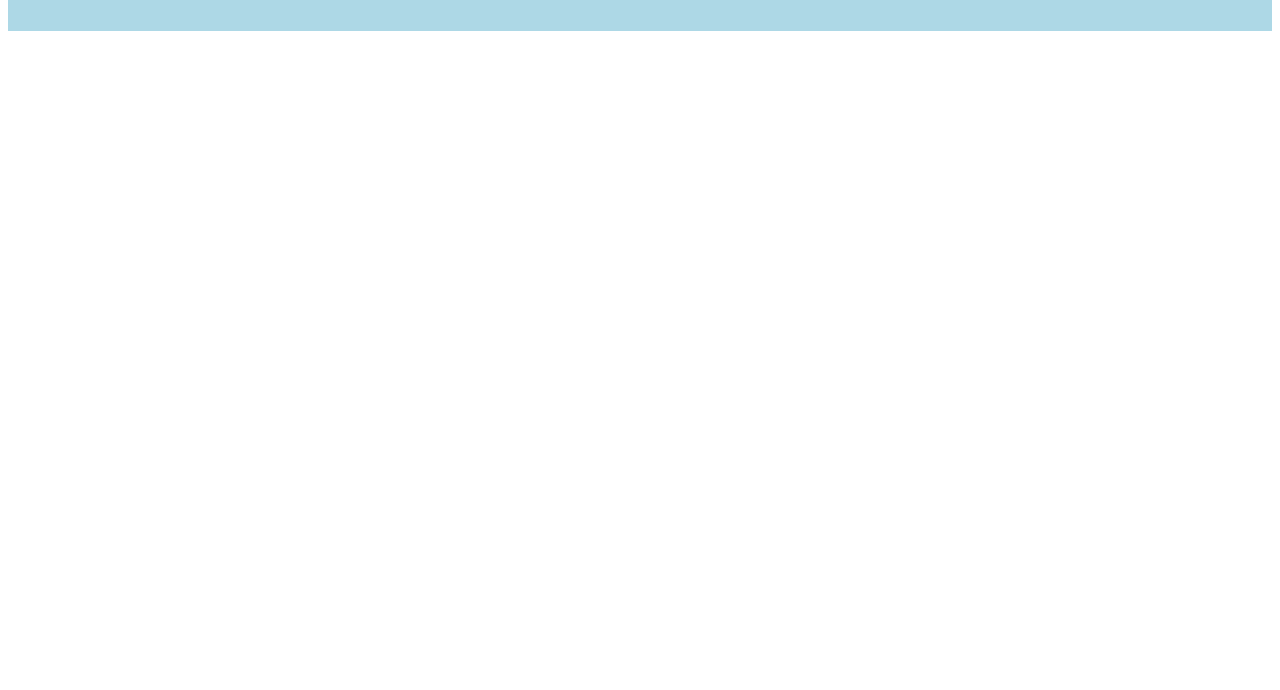
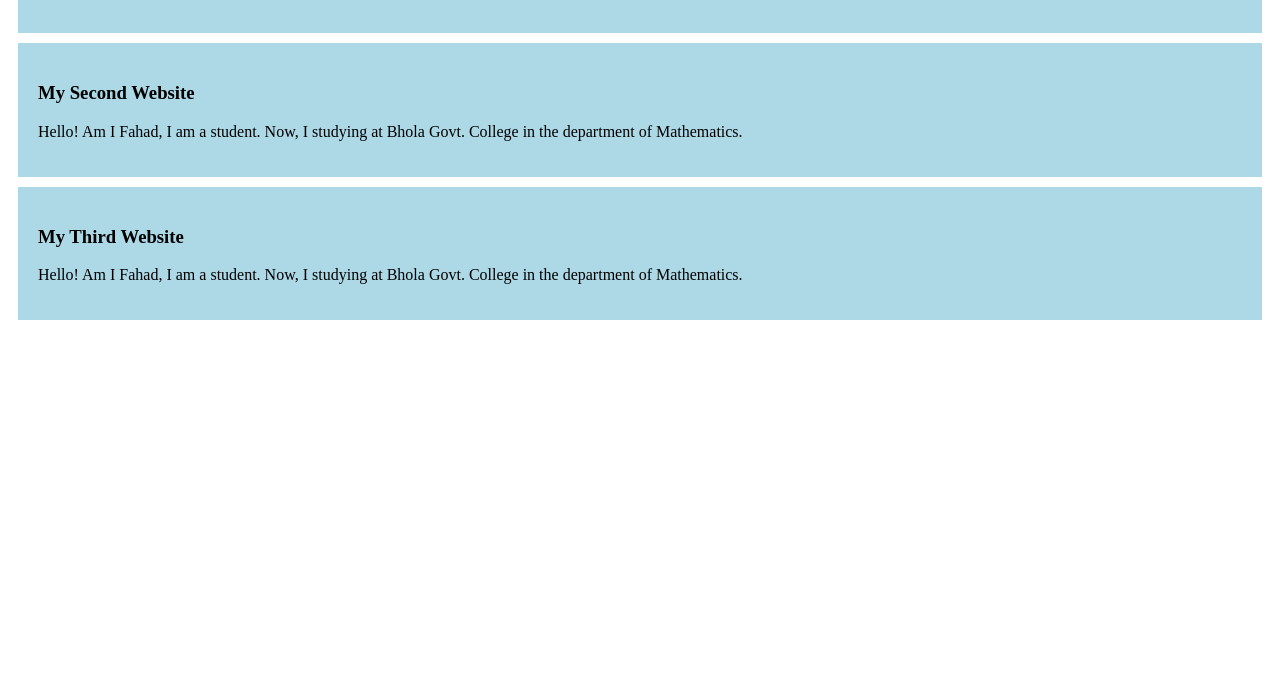
Before and after one commit to Fahad-3088/My-First-Website, a plain HTML site: page index.html in a window 1280 px wide. Shown: the part 110-800 px from the top of the page. Drawn offline with Linux system fonts and the light colour scheme.

Commit message:
added the second and third blog

```diff
--- a/Styles/Blog.css
+++ b/Styles/Blog.css
@@ -1,4 +1,5 @@
 div{
     background-color: lightblue;
     padding: 20px;
+    margin: 10px;
 }
--- a/index.html
+++ b/index.html
@@ -12,5 +12,13 @@
         <h3> My First Website</h3>
         <p> Hello! Am I Fahad, I am a student. Now, I studying at Bhola Govt. College in the department of Mathematics.</p>
     </div>
+    <div>
+        <h3> My Second Website</h3>
+        <p> Hello! Am I Fahad, I am a student. Now, I studying at Bhola Govt. College in the department of Mathematics.</p>
+    </div>
+    <div>
+        <h3> My Third Website</h3>
+        <p> Hello! Am I Fahad, I am a student. Now, I studying at Bhola Govt. College in the department of Mathematics.</p>
+    </div>
 </body>
 </html>
```
